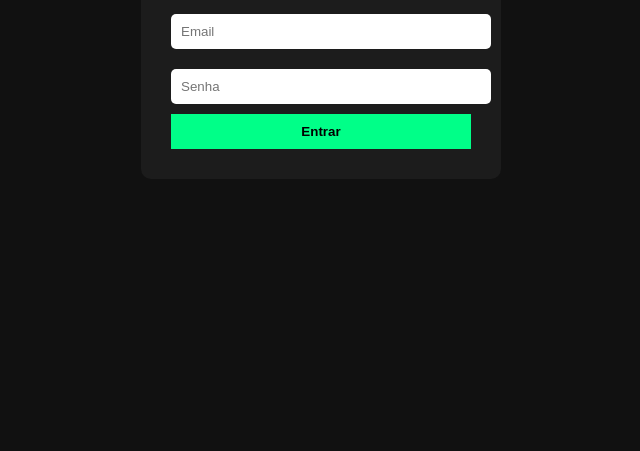
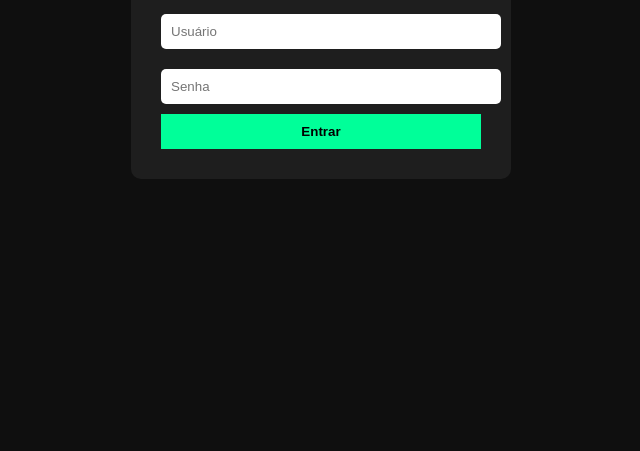
Before and after one commit to packsfurtune/site-login, a plain HTML site: page index.html in a window 1280 px wide. Shown: the part 365-816 px from the top of the page, without its empty margins (319-959 px from the left). Drawn offline with Linux system fonts and the light colour scheme.

Commit message:
Update index.html

```diff
--- a/index.html
+++ b/index.html
@@ -3,21 +3,22 @@
 <head>
 <meta charset="UTF-8">
 <title>Login</title>
+
 <style>
 body {
-            background: #111;
-            color: #fff;
+    background: #0f0f0f;
     font-family: Arial, sans-serif;
     display: flex;
     justify-content: center;
     align-items: center;
     height: 100vh;
+    color: white;
 }
 .box {
-            background: #1c1c1c;
+    background: #1e1e1e;
     padding: 30px;
     border-radius: 10px;
-            width: 300px;
+    width: 320px;
     text-align: center;
 }
 input {
@@ -30,19 +31,43 @@
 button {
     width: 100%;
     padding: 10px;
-            background: #00ff88;
+    background: #00ff99;
     border: none;
     font-weight: bold;
     cursor: pointer;
 }
+.error {
+    color: red;
+    display: none;
+}
 </style>
 </head>
+
 <body>
+
 <div class="box">
-        <h2>Login</h2>
-        <input type="email" placeholder="Email">
-        <input type="password" placeholder="Senha">
-        <button>Entrar</button>
+    <h2>Área de Login</h2>
+
+    <input type="text" id="user" placeholder="Usuário">
+    <input type="password" id="pass" placeholder="Senha">
+
+    <button onclick="login()">Entrar</button>
+    <p class="error" id="error">Usuário ou senha incorretos</p>
 </div>
+
+<script>
+function login() {
+    var user = document.getElementById("user").value;
+    var pass = document.getElementById("pass").value;
+
+    if (user === "admin" && pass === "1234") {
+        localStorage.setItem("logado", "sim");
+        window.location.href = "painel.html";
+    } else {
+        document.getElementById("error").style.display = "block";
+    }
+}
+</script>
+
 </body>
 </html>
```
Lines whose indentation alone changed are shown as unchanged.
